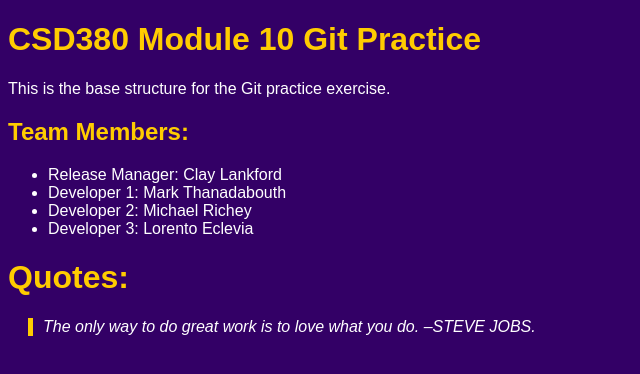
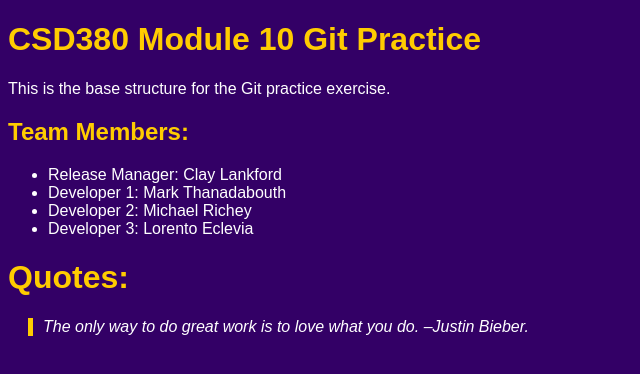
Before and after one commit to clankfordbell/GitLab, a plain HTML site: page index.html in a window 1280 px wide. Shown: the full height of the page, 0-640 px from the left. Drawn offline with Linux system fonts and the light colour scheme.

Commit message:
Correct author of the quote to Justin Bieber

```diff
--- a/index.html
+++ b/index.html
@@ -17,6 +17,6 @@
         <li>Developer 3: Lorento Eclevia</li>
     </ul>
     <h1>Quotes:</h1>
-    <blockquote>The only way to do great work is to love what you do. –STEVE JOBS.</blockquote>
+    <blockquote>The only way to do great work is to love what you do. –Justin Bieber.</blockquote>
 </body>
 </html>
```
